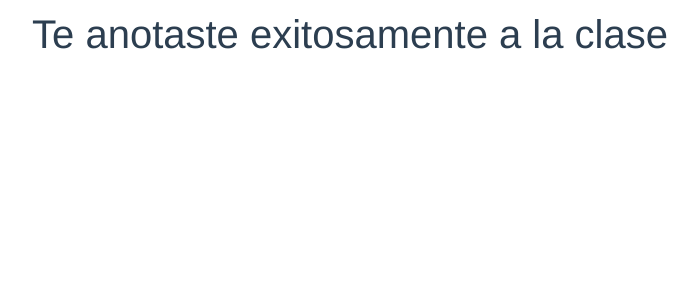
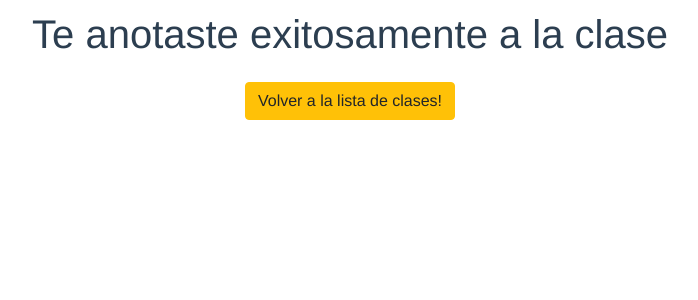
Before and after one commit to AgustinCastro685/FrontendGimnasio2, a Vue app: page /confirmacion-turno in a window 1280 px wide. Shown: the top 300 px of the page, without its empty margins (290-988 px from the left). Built offline with nearby package versions, Linux system fonts and the light colour scheme.

Commit message:
version final

```diff
--- a/src/components/MensajeExitoso.vue
+++ b/src/components/MensajeExitoso.vue
@@ -2,6 +2,11 @@
 
   <section class="src-components-mensaje-exitoso">
     <h1>Te anotaste exitosamente a la clase</h1>
+                    <router-link to="/turnos">
+                    <button
+                    class="btn btn-warning m-3">Volver a la lista de clases!
+                    </button>
+                    </router-link>
   </section>
 
 </template>
```
